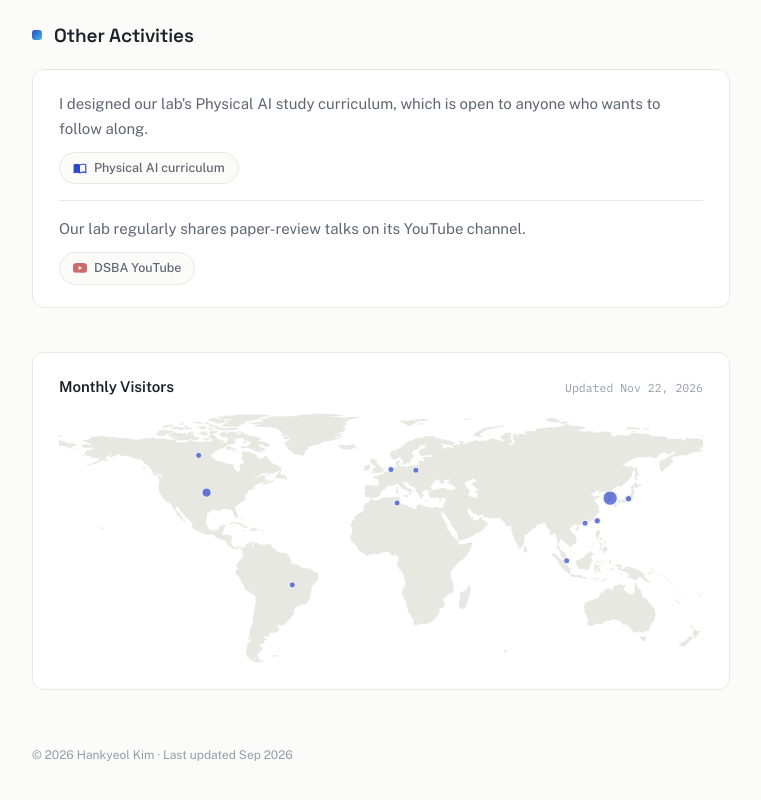
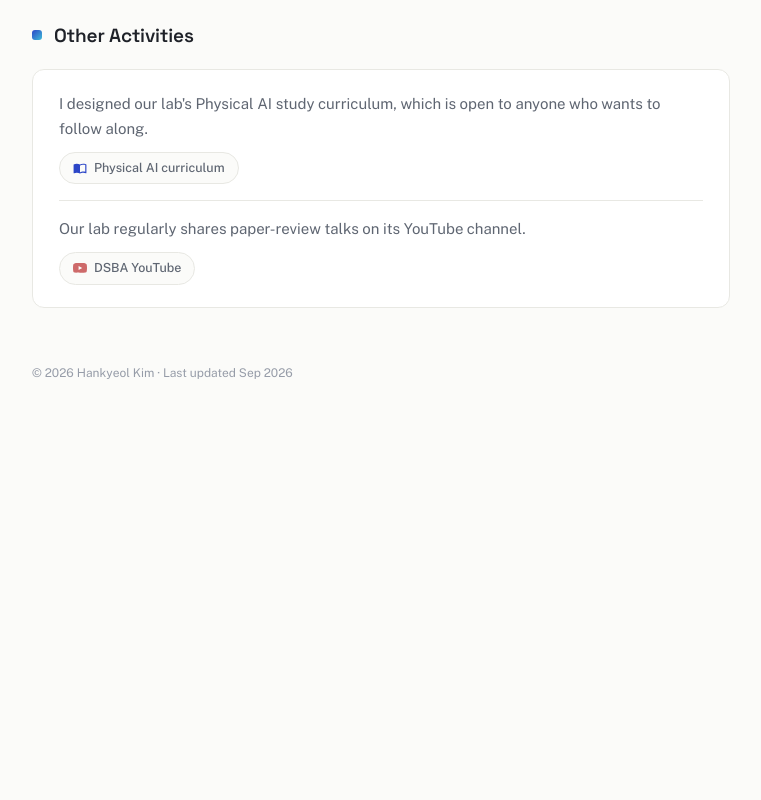
Before and after one commit to uye01/uye01.github.io, a plain HTML site: page index.html in a window 1280 px wide. Shown: the part 2944-3744 px from the top of the page, without its empty margins (412-1173 px from the left). After the commit the page ends 3407 px from the top, so only its background shows below. Drawn offline with nearby package versions, Linux system fonts and the light colour scheme.

Commit message:
Temporarily hide the visitor map
Co-Authored-By: Claude Opus 5.5 <noreply@anthropic.com>

```diff
--- a/index.html
+++ b/index.html
@@ -934,7 +934,8 @@
       </div>
     </section>
 
-    <!-- visitor map: pins come from visitors.json, refreshed by .github/workflows/visitors.yml; stays hidden if unavailable -->
+    <!-- ✏️ visitor map, temporarily hidden: remove this comment wrapper to show it again.
+         Pins come from visitors.json, refreshed by .github/workflows/visitors.yml; stays hidden if unavailable.
     <div class="card visitor-map" id="visitor-map" hidden>
       <div class="vm-head">
         <h3>Monthly Visitors</h3>
@@ -948,6 +949,7 @@
         <p class="vm-total" hidden><span id="visit-count"></span> visits</p>
       </div>
     </div>
+    -->
 
     <footer>© 2026 Hankyeol Kim · Last updated Sep 2026</footer>
 
@@ -1058,7 +1060,7 @@
 /* total visits on the visitor map; stays hidden if the counter is unavailable
    (requires GoatCounter setting "Allow using the visitor counter") */
 (function () {
-  if (!window.fetch) return;
+  if (!window.fetch || !document.getElementById('visit-count')) return;
   fetch('https://uye01.goatcounter.com/counter/TOTAL.json')
     .then(function (r) { return r.ok ? r.json() : null; })
     .then(function (d) {
@@ -1077,6 +1079,7 @@
   if (!window.fetch) return;
   var NS = 'http://www.w3.org/2000/svg';
   var pins = document.getElementById('vm-pins');
+  if (!pins) return;
   function getJSON(url) {
     return fetch(url).then(function (r) { if (!r.ok) throw new Error(url); return r.json(); });
   }
```
